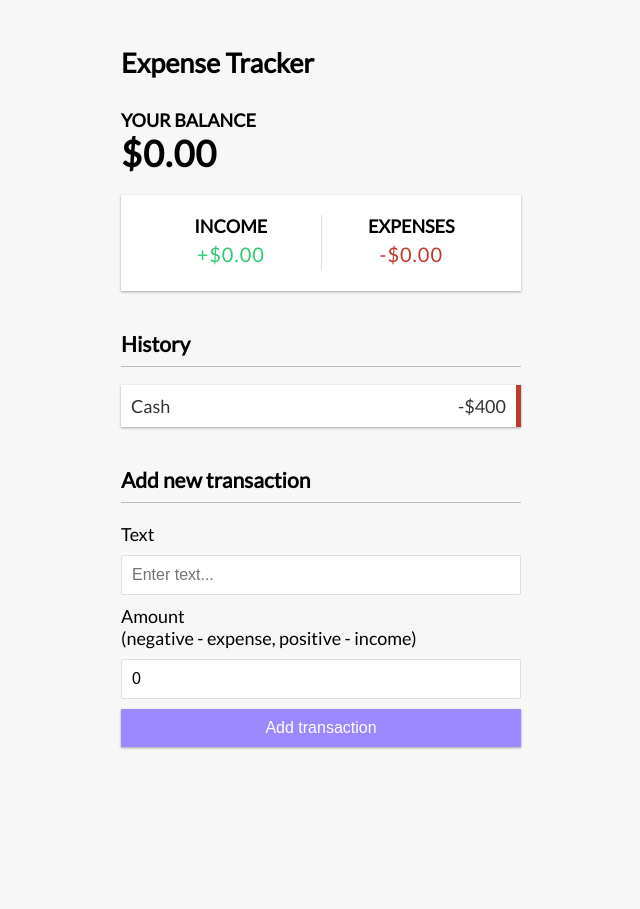
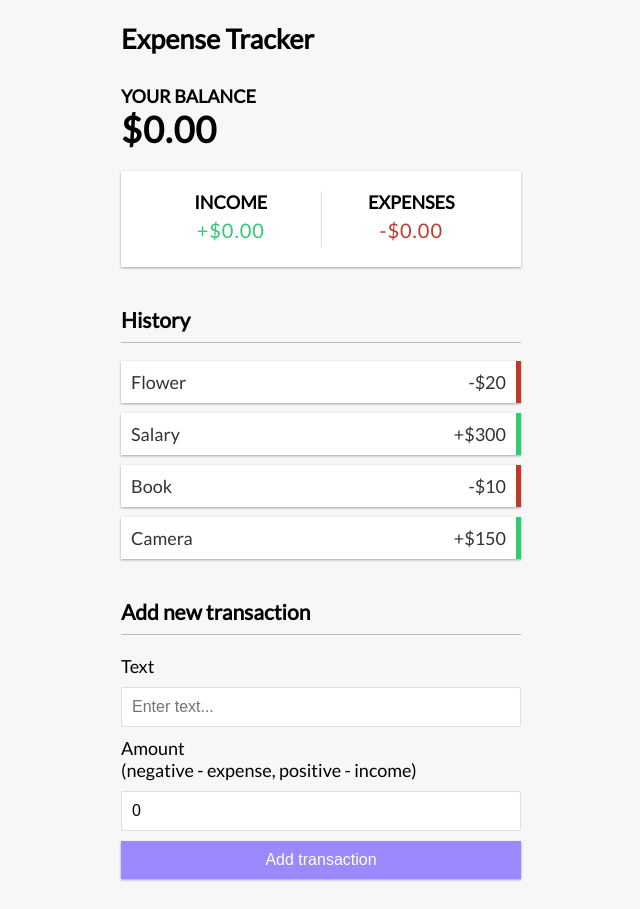
Before and after one commit to samimunir/Projects, a React (Create React App) app in the folder React Expense Tracker/expense-tracker-react/: page / in a window 1280 px wide. Shown: the whole page, without its empty margins (319-959 px from the left). Before the commit the page ends 800 px from the top, so only its background shows below. Built offline with nearby package versions, Linux system fonts and the light colour scheme.

Commit message:
adding Transaction component & dynamic templating

```diff
--- /dev/null
+++ b/React Expense Tracker/expense-tracker-react/src/components/Transaction.jsx
@@ -0,0 +1,12 @@
+import React from 'react';
+
+const Transaction = ({transaction}) => {
+    const sign = transaction.amount < 0 ? '-' : '+';
+  return (
+    <li className={transaction.amount < 0 ? 'minus' : 'plus'}>
+        {transaction.text} <span>{sign}${Math.abs(transaction.amount)}</span><button className='delete-btn'>x</button>
+    </li>
+  );
+}
+
+export default Transaction;
--- a/React Expense Tracker/expense-tracker-react/src/components/TransactionList.jsx
+++ b/React Expense Tracker/expense-tracker-react/src/components/TransactionList.jsx
@@ -1,13 +1,17 @@
-import React from 'react';
+import React, {useContext} from 'react';
+import {GlobalContext} from '../context/GlobalState'
+import Transaction from './Transaction';
 
 const TransactionList = () => {
+  const {transactions} = useContext(GlobalContext);
+
   return (
     <>
         <h3>History</h3>
         <ul className='list'>
-            <li className='minus'>
-                Cash <span>-$400</span><button className='delete-btn'>x</button>
-            </li>
+          {
+            transactions.map(transaction => (<Transaction key={transaction.id} transaction={transaction}/>))
+          }
         </ul>
     </>
   );
```
Also changed, not shown: 1 other file (tests, documents, lock files or other folders).
